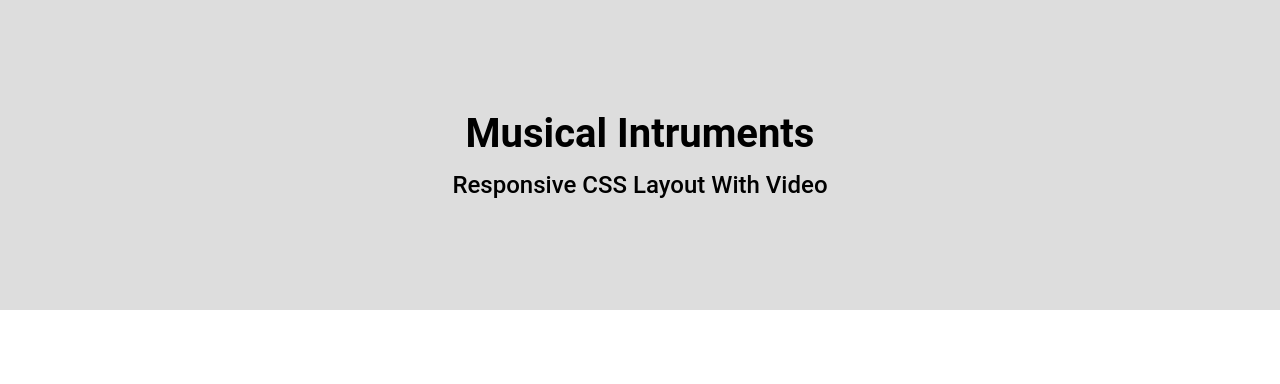
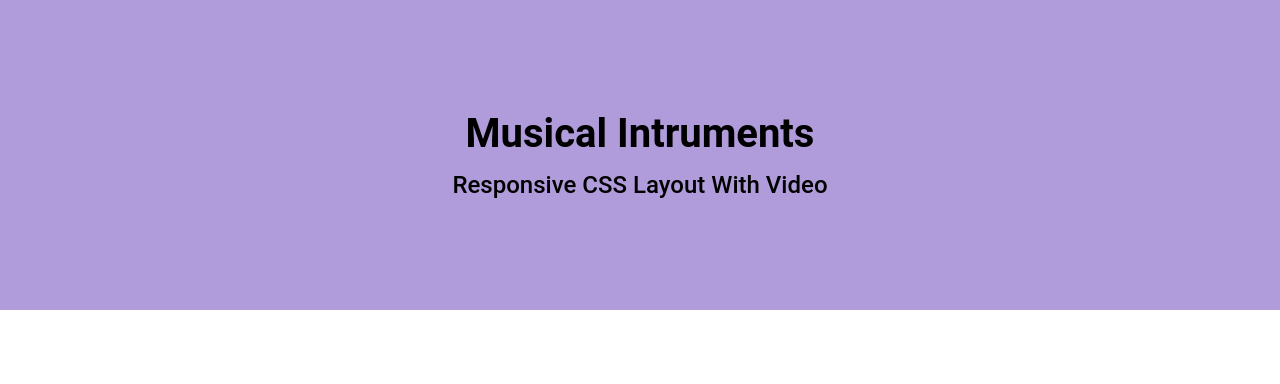
Before and after one commit to MatthewSperling/cprg-218-lab-3, a plain HTML site: page index.html in a window 1280 px wide. Shown: the top 384 px of the page. Drawn offline with Linux system fonts and the light colour scheme.

Commit message:
Update global.css

```diff
--- a/styles/global.css
+++ b/styles/global.css
@@ -8,7 +8,7 @@
 
 /* Section Header Content */
 .header-container {
-  background-color: #dddddd;
+  background-color: #b09cda;
   text-align: center;
   padding: 6rem 1rem;
 }
```
